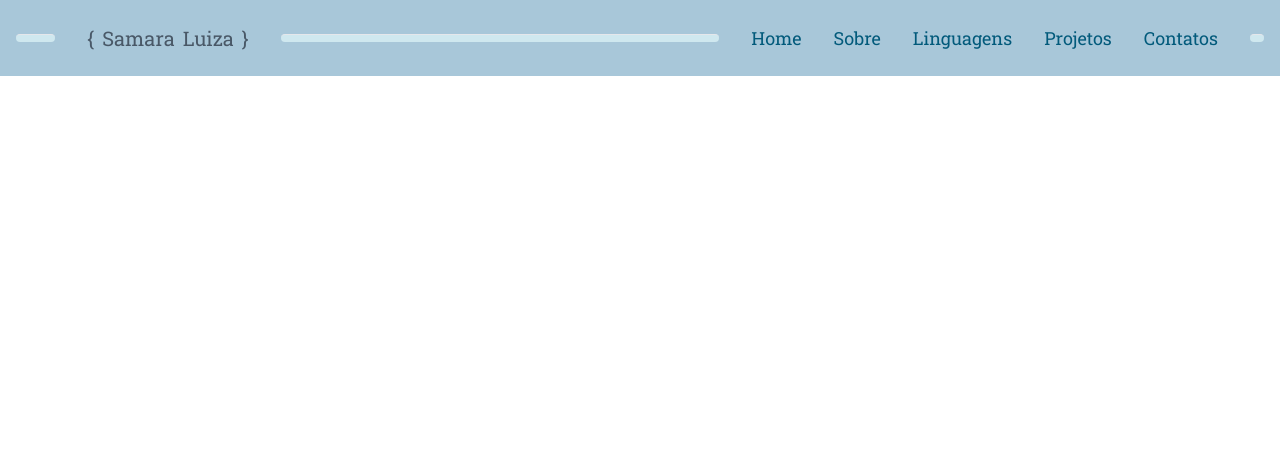
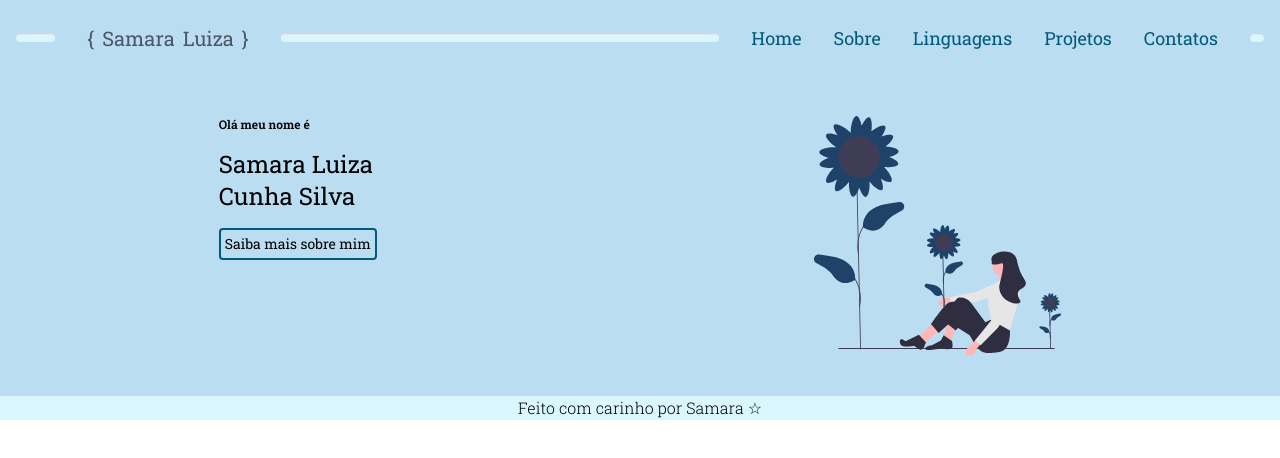
Before and after one commit to samaralcunha/portifolio, a React (Vite) app: page / in a window 1280 px wide. Shown: the top 458 px of the page. Built offline with nearby package versions, Linux system fonts and the light colour scheme.

Commit message:
rotas(n funciona) e footer

```diff
--- a/package.json
+++ b/package.json
@@ -10,7 +10,8 @@
   },
   "dependencies": {
     "react": "^18.2.0",
-    "react-dom": "^18.2.0"
+    "react-dom": "^18.2.0",
+    "react-router-dom": "^6.14.0"
   },
   "devDependencies": {
     "@types/react": "^18.0.27",
--- a/src/App.jsx
+++ b/src/App.jsx
@@ -1,11 +1,7 @@
-import Header from './components/header/index'
+import AppRoutes from './routes'
 
-function App() {
+export default function App() {
   return (
-    <main className="bg-[#BBDDF2]">
-      <Header/>
-    </main>
+    <AppRoutes />
   )
 }
-
-export default App
--- a/src/components/footer/index.jsx
+++ b/src/components/footer/index.jsx
@@ -0,0 +1,7 @@
+export default function Footer() {
+    return (
+        <footer className="text-center font-roboto font-light bg-[#DAF7FF]">
+            Feito com carinho por Samara ☆
+        </footer>
+    )
+}
--- a/src/components/header/index.jsx
+++ b/src/components/header/index.jsx
@@ -1,20 +1,24 @@
+import { Link } from "react-router-dom"
+
+
 export default function Header() {
     return (
-        <header className="flex items-center p-4 py-6 justify-between gap-8 bg-black/10 font-roboto font-regular">
-            <hr className="h-2 w-28 bg-[#CFE8EF] rounded" />
+        <header className="flex items-center p-4 py-6 justify-between gap-8 font-roboto font-regular">
+            <hr className="h-2 w-28 bg-[#DAF7FF] rounded" />
 
             <Title />
 
-            <hr className="h-2 w-full bg-[#CFE8EF] rounded" />
+            <hr className="h-2 w-full bg-[#DAF7FF] rounded" />
 
             <nav className="flex gap-8 text-lg text-[#025A7B]">
-                <a className="hover:underline hover:text-[#1F4268]">Home</a>
-                <a className="hover:underline hover:text-[#1F4268]">Sobre</a>
-                <a className="hover:underline hover:text-[#1F4268]">Linguagens</a>
-                <a className="hover:underline hover:text-[#1F4268]">Projetos</a>
-                <a className="hover:underline hover:text-[#1F4268]">Contatos</a>
+                <Link to='/' className="hover:underline hover:text-[#1F4268]">Home</Link>
+                <Link to='/sobre' className="hover:underline hover:text-[#1F4268]">Sobre</Link>
+                <Link to='/linguagens' className="hover:underline hover:text-[#1F4268]">Linguagens</Link>
+                <Link to='/projetos' className="hover:underline hover:text-[#1F4268]">Projetos</Link>
+                <Link to='/contatos' className="hover:underline hover:text-[#1F4268]">Contatos</Link>
             </nav>
-            <hr className="h-2 w-10 bg-[#CFE8EF] rounded" />
+
+            <hr className="h-2 w-10 bg-[#DAF7FF] rounded" />
         </header>
     )
 }
--- /dev/null
+++ b/src/pages/Home/index.jsx
@@ -0,0 +1,27 @@
+import Footer from '../../components/footer'
+import Header from '../../components/header'
+import { Link } from 'react-router-dom'
+
+export default function Home() {
+    return (
+        <>
+            <main className="bg-[#BBDDF2] h-full">
+                <Header />
+                <section className='flex justify-around font-roboto py-10'>
+                    <div className='flex flex-col'>
+                        <p className='text-xs font-semibold'>Olá meu nome é</p>
+                        <h1 className='text-2xl my-4'>Samara Luiza <br /> Cunha Silva</h1>
+                        <Link to='/sobre' className='rounded border-2 border-[#025A7B] p-1 text-sm
+                        hover:bg-[#025A7B] hover:text-white hover:scale-105 ease-in duration-300'>
+                            Saiba mais sobre mim
+                        </Link>
+                    </div>
+                    <figure >
+                        <img className='h-60' src="/undraw_blooming_re_2kc4.svg" />
+                    </figure>
+                </section>
+                <Footer />
+            </main>
+        </>
+    )
+}
--- /dev/null
+++ b/src/routes.jsx
@@ -0,0 +1,12 @@
+import { BrowserRouter, Routes, Route } from 'react-router-dom'
+import Home from './pages/Home'
+
+export default function AppRoutes() {
+    return (
+        <BrowserRouter>
+            <Routes>
+                <Route path='/' element={<Home />}></Route>
+            </Routes>
+        </BrowserRouter>
+    )
+}
```
Also changed, not shown: src/components/container/container.module.css (deleted), src/components/footer/footer.module.css (deleted), undraw_blooming_re_2kc4.svg (added), 1 other file (tests, documents, lock files or other folders).
